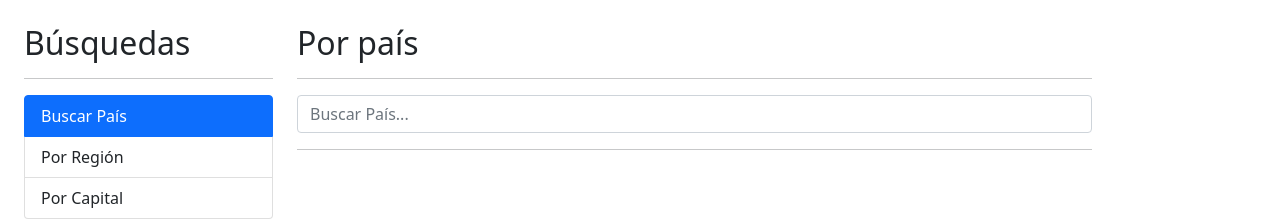
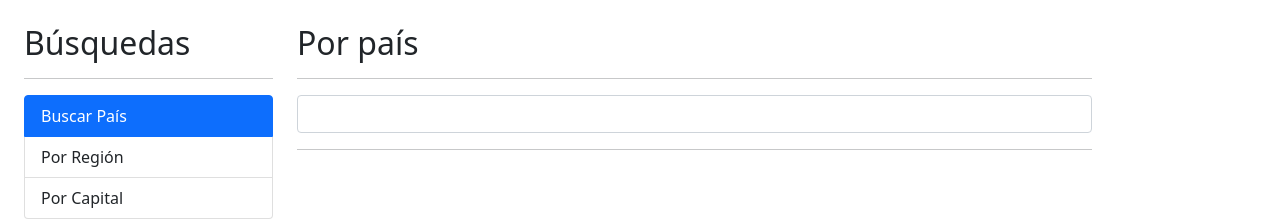
Before and after one commit to mbelduque/angular-api-restcountries, an Angular app: page / in a window 1280 px wide. Shown: the top 221 px of the page. Built offline with nearby package versions, Linux system fonts and the light colour scheme.

Commit message:
config output debounce time & plcholder input

```diff
--- a/src/app/countries/components/pais-input/pais-input.component.html
+++ b/src/app/countries/components/pais-input/pais-input.component.html
@@ -4,5 +4,5 @@
          name="termino"
          [(ngModel)]="termino"
          (input)="teclaPresionada()"
-         placeholder="Buscar País...">
+         [placeholder]="placeholder">
 </form>
--- a/src/app/countries/components/pais-input/pais-input.component.ts
+++ b/src/app/countries/components/pais-input/pais-input.component.ts
@@ -2,7 +2,7 @@ import {
   Component,
   EventEmitter,
   Output,
-  OnInit
+  OnInit, Input
 } from '@angular/core';
 
 import {Subject} from "rxjs";
@@ -15,11 +15,12 @@ import {debounceTime} from "rxjs/operators";
 })
 export class PaisInputComponent implements OnInit {
 
+  debouncer: Subject<string> = new Subject<string>();
   termino: string = '';
 
+  @Input() placeholder: string = '';
+  @Output() onDebounce: EventEmitter<string> = new EventEmitter<string>()
   @Output() onEnter: EventEmitter<string> = new EventEmitter<string>()
-  @Output() onDebounce: EventEmitter<string> = new EventEmitter<string>()
-  debouncer: Subject<string> = new Subject<string>();
 
   ngOnInit() {
     this.debouncer
@@ -27,8 +28,8 @@ export class PaisInputComponent implements OnInit {
         debounceTime(300)
       )
       .subscribe(termino => {
-      this.onDebounce.emit(termino)
-    });
+        this.onEnter.emit(termino)
+      });
   }
 
   buscar(): void {
```
